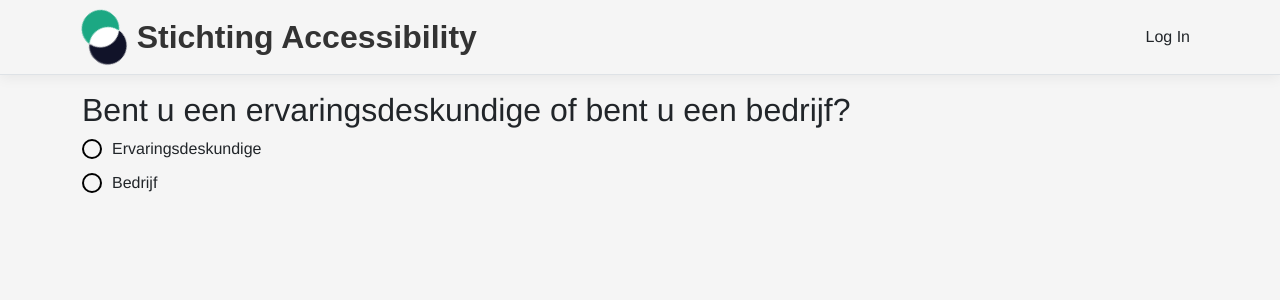
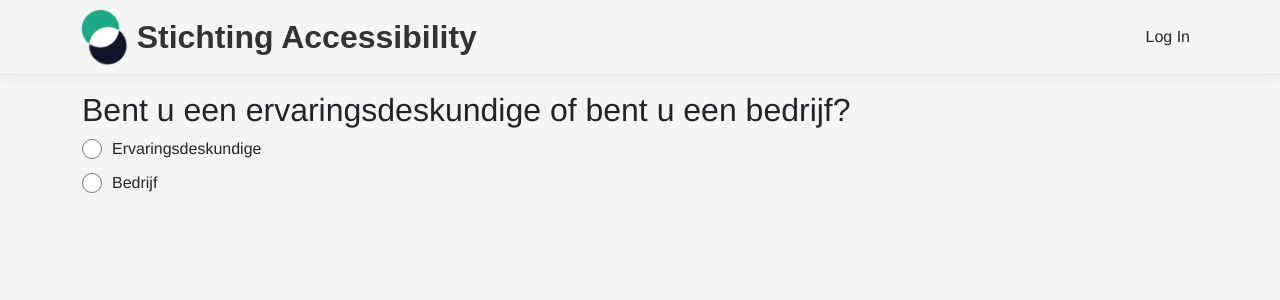
Before and after one commit to Faaruz/stichting-accessibility, a React (Create React App) app in the folder Stichting-Accessibility/ClientApp/: page /registration in a window 1280 px wide. Shown: the top 300 px of the page. Built offline with nearby package versions, Linux system fonts and the light colour scheme.

Commit message:
fix: BOM warning

```diff
--- a/Stichting-Accessibility/ClientApp/src/components/css/registration.css
+++ b/Stichting-Accessibility/ClientApp/src/components/css/registration.css
@@ -1,19 +1,17 @@
-.checkbox-label {
+.radio-label {
     display: flex;
     align-items: center;
     margin-bottom: 10px;
 }
 
-.checkbox-label input {
+.radio-label input {
     margin-right: 10px;
-    appearance: none;
     width: 20px;
     height: 20px;
     border: 2px solid #000;
-    border-radius: 50%;
     cursor: pointer;
 }
 
-.checkbox-label input:checked {
+.radio-label input:checked {
     background-color: #000;
 }
--- a/Stichting-Accessibility/ClientApp/src/components/pages/Registration.js
+++ b/Stichting-Accessibility/ClientApp/src/components/pages/Registration.js
@@ -31,19 +31,18 @@ export class Registration extends Component {
             <div className="registration-page">
                 <h2>Bent u een ervaringsdeskundige of bent u een bedrijf?</h2>
                 <div className="registration-options">
-                    <label className="checkbox-label">
+                    <label className="radio-label">
                         <input
-                            type="checkbox"
+                            type="radio"
                             value="ervaringsdeskundige"
                             checked={selectedOption === 'ervaringsdeskundige'}
                             onChange={() => this.handleCheckboxChange('ervaringsdeskundige')}
-                            className="registration-checkbox"
-                        />
+                            className="registration-checkbox"/>
                         Ervaringsdeskundige
                     </label>
-                    <label className="checkbox-label">
+                    <label className="radio-label">
                         <input
-                            type="checkbox"
+                            type="radio"
                             value="bedrijf"
                             checked={selectedOption === 'bedrijf'}
                             onChange={() => this.handleCheckboxChange('bedrijf')}
```
Also changed, not shown: Stichting-Accessibility/ClientApp/src/components/pages/BedrijfDashboard.js (line endings or trailing spaces), Stichting-Accessibility/ClientApp/src/components/pages/BedrijfRegistration.js (line endings or trailing spaces), Stichting-Accessibility/ClientApp/src/components/pages/ErvaringsdeskundigeRegistration.js (line endings or trailing spaces), Stichting-Accessibility/ClientApp/src/components/pages/Onboarding.js (line endings or trailing spaces), Stichting-Accessibility/ClientApp/src/components/pages/Research.js (line endings or trailing spaces), Stichting-Accessibility/ClientApp/src/components/services/onderzoekenService.js (line endings or trailing spaces).
